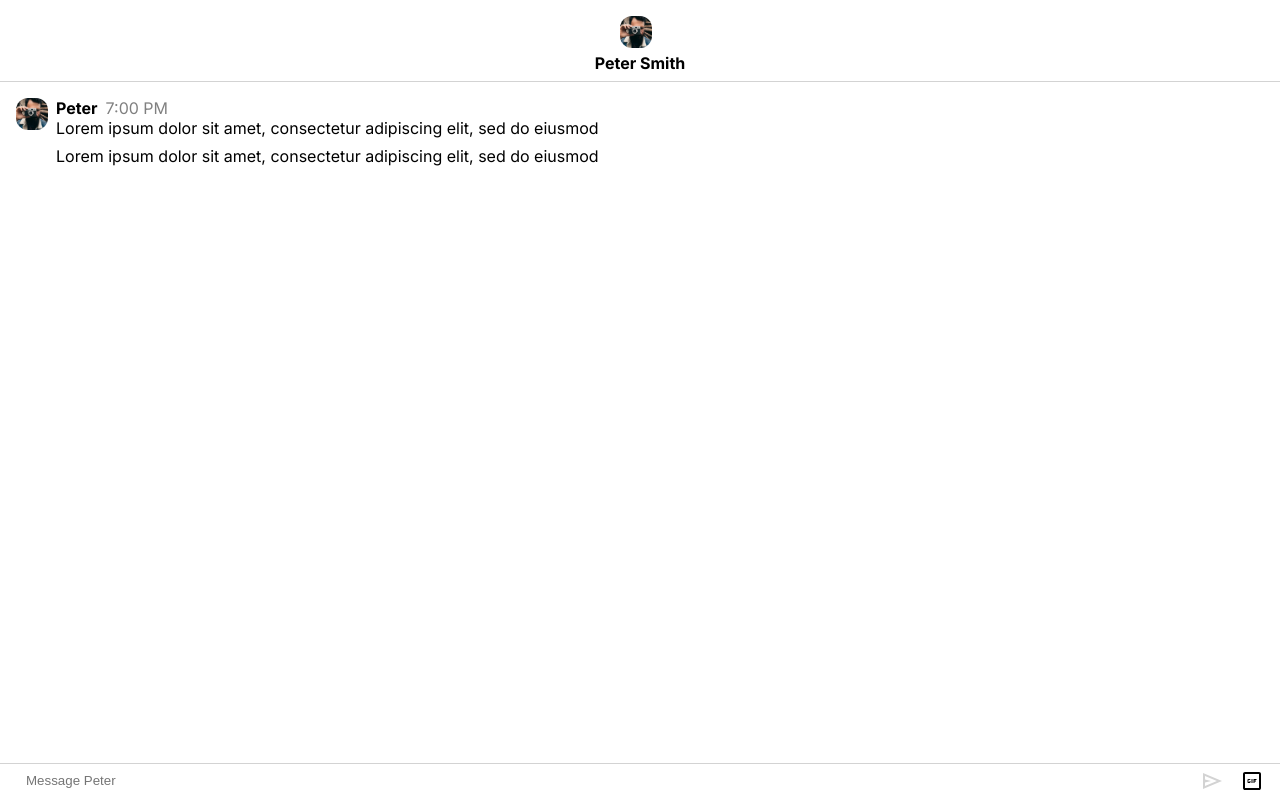
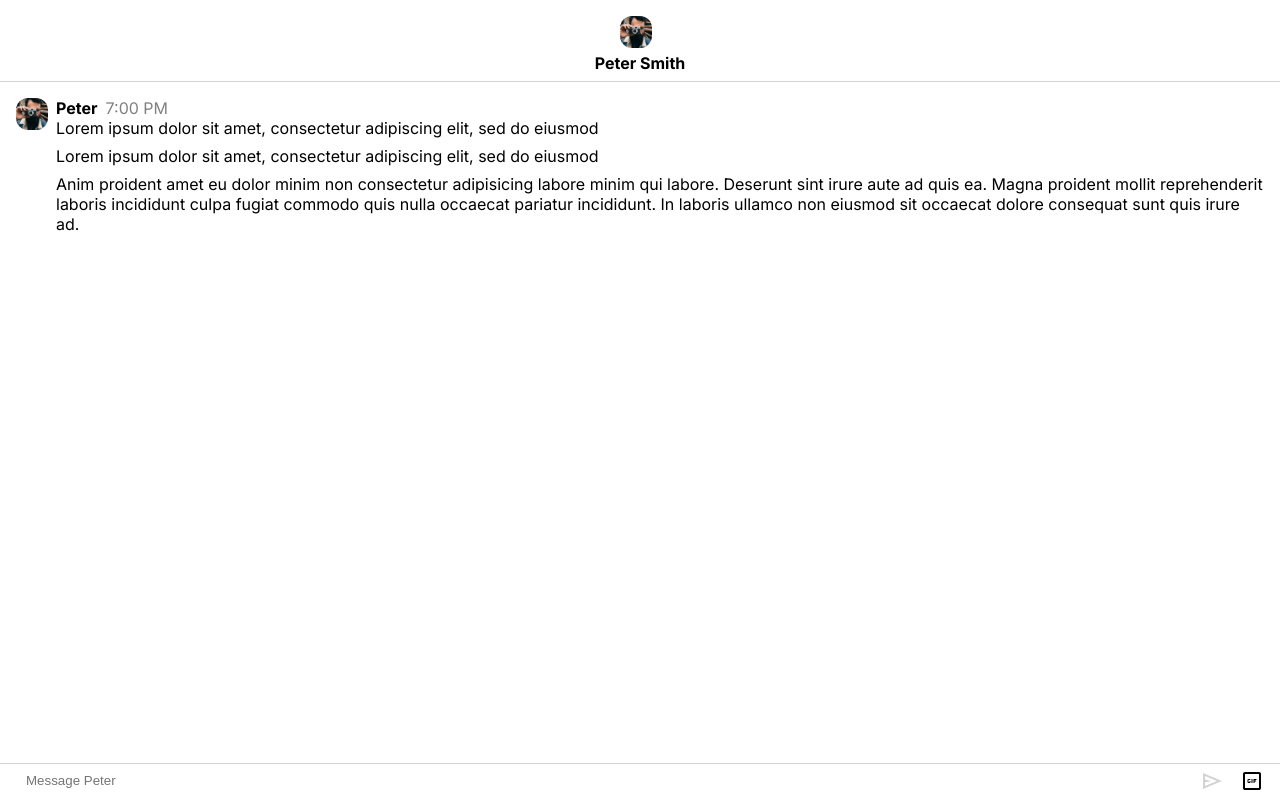
Before and after one commit to ibarczewski/chat-assignment, a Next.js app: page / in a window 1280 px wide. Built offline with nearby package versions, Linux system fonts and the light colour scheme.

Commit message:
main - FIXED THE SCROLL - ib

```diff
--- a/app/components/conversationFooter/conversationFooter.tsx
+++ b/app/components/conversationFooter/conversationFooter.tsx
@@ -3,7 +3,7 @@
 import { useMessageStore } from '@/app/providers/message-store-provider';
 import GifButton from '../gifButton/gifButton';
 import styles from './conversationFooter.module.scss';
-import { useState } from 'react';
+import { useRef, useState } from 'react';
 import GifPrompt from '../gifPrompt/gifPrompt';
 import SendButton from '../sendButton/sendButton';
 
@@ -13,6 +13,7 @@
     const { addMessage } = useMessageStore(
         (state) => state,
       )
+    const ref = useRef(null);
 
     const handleKeyDown = (e: any) => {
         if (e.key === 'Enter' && e.target.value.trim() !== '') {
@@ -28,12 +29,12 @@
     const handleSendMessage = () => {
         addMessage(2, {message, isGif: false});
         setMessage('');
+        ref.current.focus();
     }
 
-    return <div>
-            <div className={styles.container}>
+    return <div className={styles.container}>
                 <div className={styles.wrapper}>
-                    <input className={styles.textInput} type='text' placeholder='Message Peter' value={message} onChange={handleOnChange} onKeyDown={handleKeyDown}></input>
+                    <input ref={ref} className={styles.textInput} type='text' placeholder='Message Peter' value={message} onChange={handleOnChange} onKeyDown={handleKeyDown}></input>
                     <div className={styles.actions}>
                         <SendButton disableSending={message.length === 0} handleTap={() => handleSendMessage()} />
                         <GifButton handleTap={() => setShowGifPrompt(!showGifPrompt)} />
@@ -42,8 +43,6 @@
                 {
                     showGifPrompt && <div><GifPrompt handleSentGif={() => setShowGifPrompt(false)} /></div>
                 }
-
-            </div>
     </div>
 }
 
--- a/app/components/gifPrompt/gifPrompt.tsx
+++ b/app/components/gifPrompt/gifPrompt.tsx
@@ -42,12 +42,11 @@
 
     return <div className={styles.container}>
         {
-            <LoadingSpinner />
-            // isLoading
-            // ? <LoadingSpinner />
-            // :   gifs.map((gif, index) => <button key={index} onClick={() => handleOnClick(gif)}>
-            //         <img key={index} src={gif.images.downsized?.url} />
-            //     </button> )
+            isLoading
+            ? <LoadingSpinner />
+            :   gifs.map((gif, index) => <button key={index} onClick={() => handleOnClick(gif)}>
+                    <img key={index} src={gif.images.downsized?.url} />
+                </button> )
         }
     </div>
 }
--- a/app/components/messageHistory/messageHistory.module.scss
+++ b/app/components/messageHistory/messageHistory.module.scss
@@ -1,8 +1,14 @@
 .messageHistory {
     padding: 0 0 36px 0;
+
+    overflow: auto;
 
     @media (prefers-color-scheme: dark) {
         background-color: $dark-blue;
         color: $light-teal;
       }
 }
+
+.anchor {
+  scroll-margin-bottom: 300px;
+}
--- a/app/components/messageHistory/messageHistory.tsx
+++ b/app/components/messageHistory/messageHistory.tsx
@@ -11,24 +11,30 @@
     const { messageGroups, addMessage } = useMessageStore(
         (state) => state,
       )
+    const messagesEndRef = useRef<null | HTMLDivElement>(null);
 
-    const messagesEndRef = useRef<null | HTMLDivElement>(null);
-    const scrollToBottom = () => {
-        messagesEndRef.current?.scrollIntoView({block: 'end'})
-    }
-
-    useEffect(() => {
-        console.log('scrolling!!', new Date());
-        scrollToBottom()
-      }, [JSON.stringify(messageGroups)]);
+    // i hate this solution due to ticking a setTimeout,
+    // but there's a bug with how renders happen in lists
+    // and scrolling, and this is currently the accepted answer is to wait a
+    // tick and then scroll. i think there's a fix in the canary version.
+    const scrollToBottom = () => setTimeout(() => {
+        messagesEndRef?.current?.scrollIntoView({
+               behavior: "smooth",
+               block: "end",
+           });
+      }, 1)
 
 
-    return <>
-        <div className={styles.messageHistory}>
-            {messageGroups.map((messageGroup, index) => <Message messageGroup={messageGroup} key={index} />)}
-        </div>
-        <div ref={messagesEndRef} />
-    </>
+    const stringifiedMessages = JSON.stringify(messageGroups);
+    useEffect(() => {
+        scrollToBottom()
+      }, [stringifiedMessages]);
+
+
+    return <div className={styles.messageHistory}>
+        {messageGroups.map((messageGroup, index) => <Message messageGroup={messageGroup} key={index} />)}
+        <div className={styles.anchor} ref={messagesEndRef}/>
+    </div>
 }
 
 export default MessageHistory;
--- a/app/page.module.scss
+++ b/app/page.module.scss
@@ -0,0 +1,3 @@
+.anchor {
+    scroll-margin-bottom: 300px;
+  }
--- a/app/page.tsx
+++ b/app/page.tsx
@@ -11,7 +11,7 @@
 import MessageHistory from "./components/messageHistory/messageHistory";
 
 export default function Home() {
-  const { messageGroups, addMessage } = useMessageStore(
+  const { addMessage } = useMessageStore(
     (state) => state,
   )
 
@@ -19,8 +19,8 @@
 
   useEffect(() => {
     const interval = setInterval(() => {
-      addMessage(1, { message: lorem.generateSentences(3), isGif: false});
-    }, 7000)
+      addMessage(1, { message: lorem.generateSentences(4), isGif: false});
+    }, 5000)
 
     return () => clearInterval(interval);
   }, [])
```
